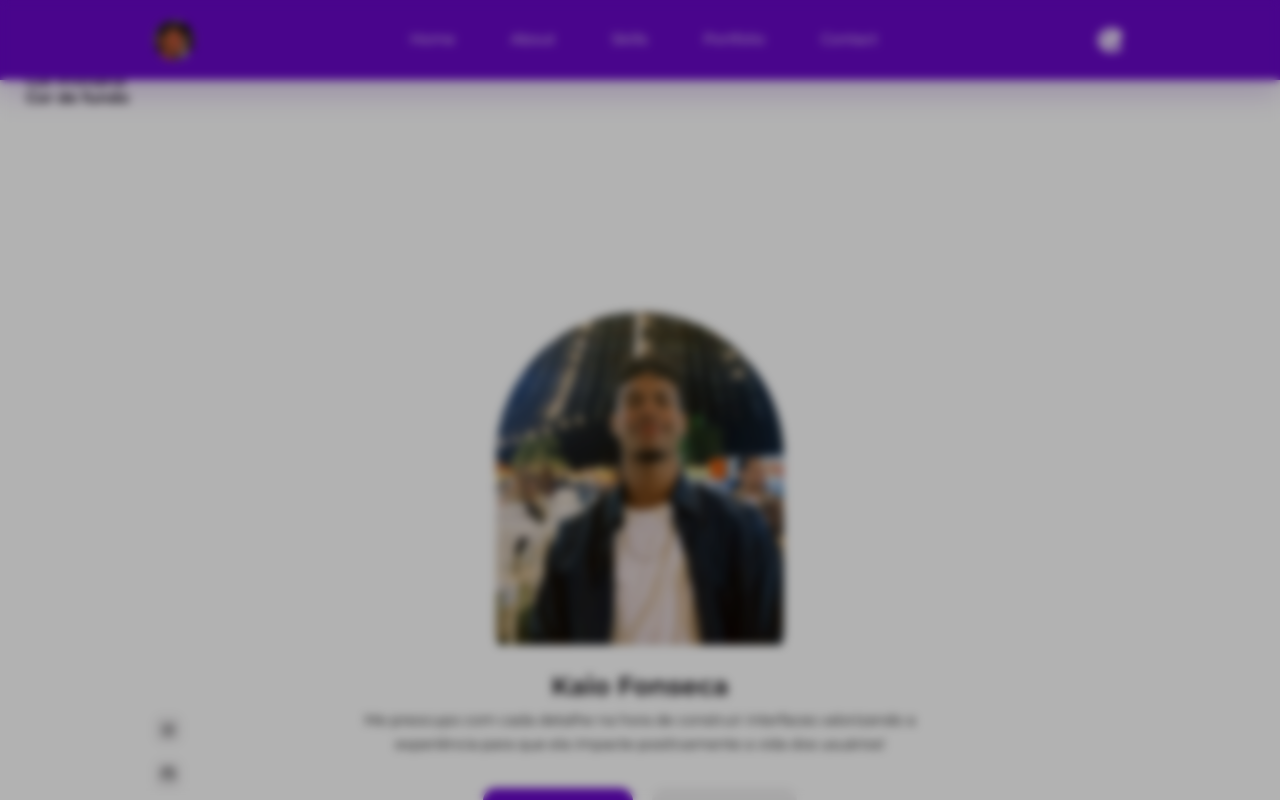
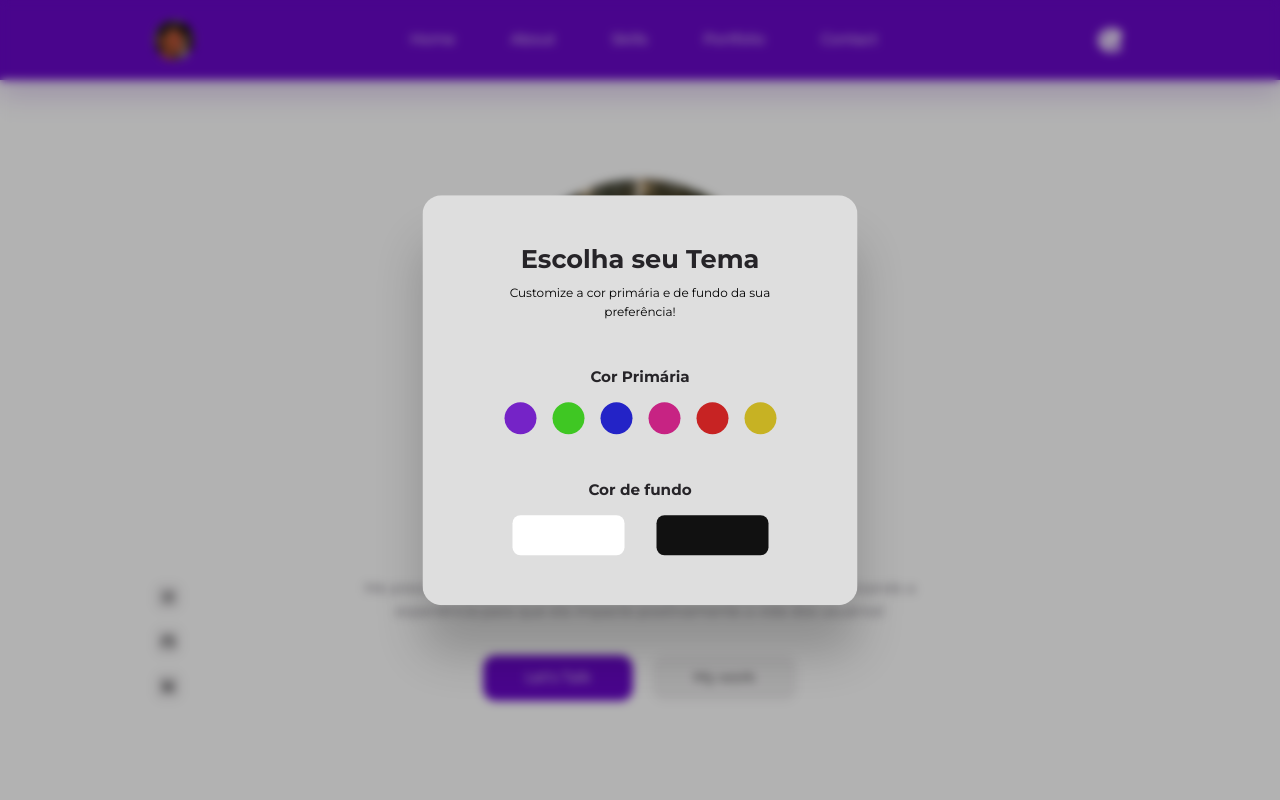
Before and after one commit to kaiofsca/portfolio, a React (Create React App) app: page / in a window 1280 px wide. Both pictures are taken after a click on the button 1110 px from the left and 40 px from the top of the page. Shown: the top 800 px of the page. Built offline with nearby package versions, Linux system fonts and the light colour scheme.

Commit message:
terminando alterações no tema

```diff
--- a/src/App.jsx
+++ b/src/App.jsx
@@ -6,12 +6,15 @@
 import Contact from './sections/contact/Contact'
 import Footer from './sections/footer/Footer'
 import Theme from './theme/Theme'
+import { useThemeContext } from './context/theme-context'
 // import FloatingNav from './sections/floating-nav/FloatingNav'
 
 
 const App = () => {
+  const {themeState} = useThemeContext()
+
   return (
-    <main>
+    <main className={`${themeState.primary} ${themeState.background}`}>
       <Navbar />
       <Header />
       <About />
--- a/src/components/card.css
+++ b/src/components/card.css
@@ -1,5 +1,5 @@
 .card {
-    background: white;
+    background: var(--color-white);
     padding: 1.5rem;
     border: 2px solid transparent;
     border-radius: var(--border-radius-1);
@@ -8,7 +8,7 @@
 
 .card:hover {
     background: transparent;
-    border-color: white;
+    border-color: var(--color-white);
     transform: translateY(-0.5rem);
 }
 
--- /dev/null
+++ b/src/context/theme-context.js
@@ -0,0 +1,24 @@
+import { createContext, useContext, useReducer, useEffect } from "react";
+import themeReducer from "./themeReducer";
+
+export const ThemeContext = createContext()
+
+const initialThemeState = {primary: 'color-1', background: 'bg-1'}
+
+export const ThemeProvider = ({children}) => {
+    const [themeState, dispstchTheme] = useReducer(themeReducer, initialThemeState);
+
+    const themeHandler = (buttonClassName) => {
+        dispstchTheme({type: buttonClassName})
+    }
+
+    console.log(themeState)
+
+    return <ThemeContext.Provider value={{themeState, themeHandler}}>{children}</ThemeContext.Provider>
+}
+
+
+// custom hook to use our theme context wherever we want in our project
+export const useThemeContext = () => {
+    return useContext(ThemeContext)
+}
--- /dev/null
+++ b/src/context/themeReducer.js
@@ -0,0 +1,31 @@
+export const themeReducer = (state, action) => {
+    // for primary colors
+    if(action.type === 'color-1') {
+        return {...state, primary: 'color-1'}
+    }
+    if(action.type === 'color-2') {
+        return {...state, primary: 'color-2'}
+    }
+    if(action.type === 'color-3') {
+        return {...state, primary: 'color-3'}
+    }
+    if(action.type === 'color-4') {
+        return {...state, primary: 'color-4'}
+    }
+    if(action.type === 'color-5') {
+        return {...state, primary: 'color-5'}
+    }
+    if(action.type === 'color-6') {
+        return {...state, primary: 'color-6'}
+    }
+
+    // for background colors
+    if(action.type === 'bg-1') {
+        return {...state, background: 'bg-1'}
+    }
+    if(action.type === 'bg-2') {
+        return {...state, background: 'bg-2'}
+    }
+}
+
+export default themeReducer
--- a/src/index.css
+++ b/src/index.css
@@ -43,6 +43,51 @@
     line-height: 1.6;
     font-size: 0.9rem;
 }
+
+
+
+
+
+/* THEME change using react */
+main.color-1 {
+    --primary-hue: 270;
+}
+main.color-2 {
+    --primary-hue: 110;
+}
+main.color-3 {
+    --primary-hue: 240;
+}
+main.color-4 {
+    --primary-hue: 325;
+}
+main.color-5 {
+    --primary-hue: 0;
+}
+main.color-6 {
+    --primary-hue: 55;
+}
+
+main.bg-2 {
+    --black-lightness: 96%;
+    --dark-lightness: 60%;
+    --light-lightness: 12%;
+    --white-lightness: 6%;
+    --color-primary: hsl(var(--primary-hue), 92%, 41%);
+    --color-white: hsl(0, 5%, var(--white-lightness));
+    --color-light: hsl(var(--primary-hue), 5%, var(--light-lightness));
+    --color-black: hsl(var(--primary-hue), 5%, var(--black-lightness));
+    --color-dark: hsl(var(--primary-hue), 5%, var(--dark-lightness));
+}
+
+main {
+    color: var(--color-dark);
+    --color-primary: hsl(var(--primary-hue), 92%, 41%);
+}
+
+
+
+
 
 /* GENERAL CONTAINER CLASS */
 .container {
--- a/src/index.js
+++ b/src/index.js
@@ -1,11 +1,14 @@
 import ReactDOM from "react-dom/client";
 import App from "./App";
 import { ModalProvider } from "./context/modal-context";
+import { ThemeProvider } from "./context/theme-context";
 import './index.css'
 
 const root = ReactDOM.createRoot(document.getElementById('root'))
 root.render(
-    <ModalProvider>
-        <App />
-    </ModalProvider>
+    <ThemeProvider>
+        <ModalProvider>
+            <App />
+        </ModalProvider>
+    </ThemeProvider>
 );
--- a/src/sections/skills/skills.css
+++ b/src/sections/skills/skills.css
@@ -8,7 +8,7 @@
     display: flex;
     align-items: flex-start;
     gap: 1rem;
-    background-color: rgb(214, 214, 214);
+    background-color: var(--color-light);
 }
 
 .skill__icon {
@@ -23,7 +23,7 @@
 .skill:hover .skill__icon {
     background: var(--color-light);
     color: var(--color-primary);
-    border: 1px solid rgb(214, 214, 214);
+    border: 1px solid var(--color-light);
 }
 
 .skill h4 {
--- a/src/theme/BackgroundColor.jsx
+++ b/src/theme/BackgroundColor.jsx
@@ -1,8 +1,11 @@
+import { useThemeContext } from "../context/theme-context"
 
 
 const BackgroundColor = ({className}) => {
+  const {themeHandler} = useThemeContext()
+
   return (
-    <button className={className}></button>
+    <button className={className} onClick={() => themeHandler(className)}></button>
   )
 }
 
--- a/src/theme/PrimaryColor.jsx
+++ b/src/theme/PrimaryColor.jsx
@@ -1,8 +1,10 @@
-
+import { useThemeContext } from "../context/theme-context"
 
 const PrimaryColor = ({className}) => {
+  const {themeHandler} = useThemeContext()
+
   return (
-    <button className={className}></button>
+    <button className={className} onClick={() => themeHandler(className)}></button>
   )
 }
 
--- a/src/theme/theme.css
+++ b/src/theme/theme.css
@@ -0,0 +1,91 @@
+.card.theme__modal {
+    position: fixed;
+    top: 50%;
+    left: 50%;
+    transform: translate(-50%, -50%);
+    background: #dedede;
+    z-index: 200;
+    text-align: center;
+    box-shadow: 0 3rem 3rem rgba(0, 0, 0, 0.2);
+    padding: 3rem;
+}
+
+.card.theme__modal:hover {
+    background: #dedede;
+}
+
+.card.theme__modal small {
+    margin-top: 0.6rem;
+    display: block;
+    width: 80%;
+    margin-inline: auto;
+}
+
+.theme__primary-wrapper {
+    margin: 3rem 0;
+}
+
+.theme__primary-colors {
+    display: flex;
+    gap: 1rem;
+    justify-content: center;
+    flex-wrap: wrap;
+    margin-top: 1rem;
+}
+
+.theme__primary-colors button {
+    width: 2rem;
+    aspect-ratio: 1/1;
+    border-radius: 50%;
+    cursor: pointer;
+}
+
+.theme__primary-colors .color-1 {
+    background: hsl(270, 70%, 46%);
+}
+.theme__primary-colors .color-2 {
+    background: hsl(110, 70%, 46%);
+}
+.theme__primary-colors .color-3 {
+    background: hsl(240, 70%, 46%);
+}
+.theme__primary-colors .color-4 {
+    background: hsl(325, 70%, 46%);
+}
+.theme__primary-colors .color-5 {
+    background: hsl(0, 70%, 46%);
+}
+.theme__primary-colors .color-6 {
+    background: hsl(52, 70%, 46%);
+}
+
+.theme__background-colors {
+    display: flex;
+    justify-content: center;
+    gap: 2rem;
+    margin-top: 1rem;
+}
+
+.theme__background-colors button {
+    width: 7rem;
+    height: 2.5rem;
+    background: white;
+    border-radius: var(--border-radius-3);
+    cursor: pointer;
+}
+
+.theme__background-colors .bg-2 {
+    background: #111;
+}
+
+/* MEDIA QUERIES (phones) */
+@media screen and (max-width: 600px) {
+    .card.theme__modal {
+        width: var(--container-width-md);
+        padding: 3rem 1.5rem;
+    }
+
+    .theme__primary-colors {
+        gap: 0.6rem;
+    }
+}
```
